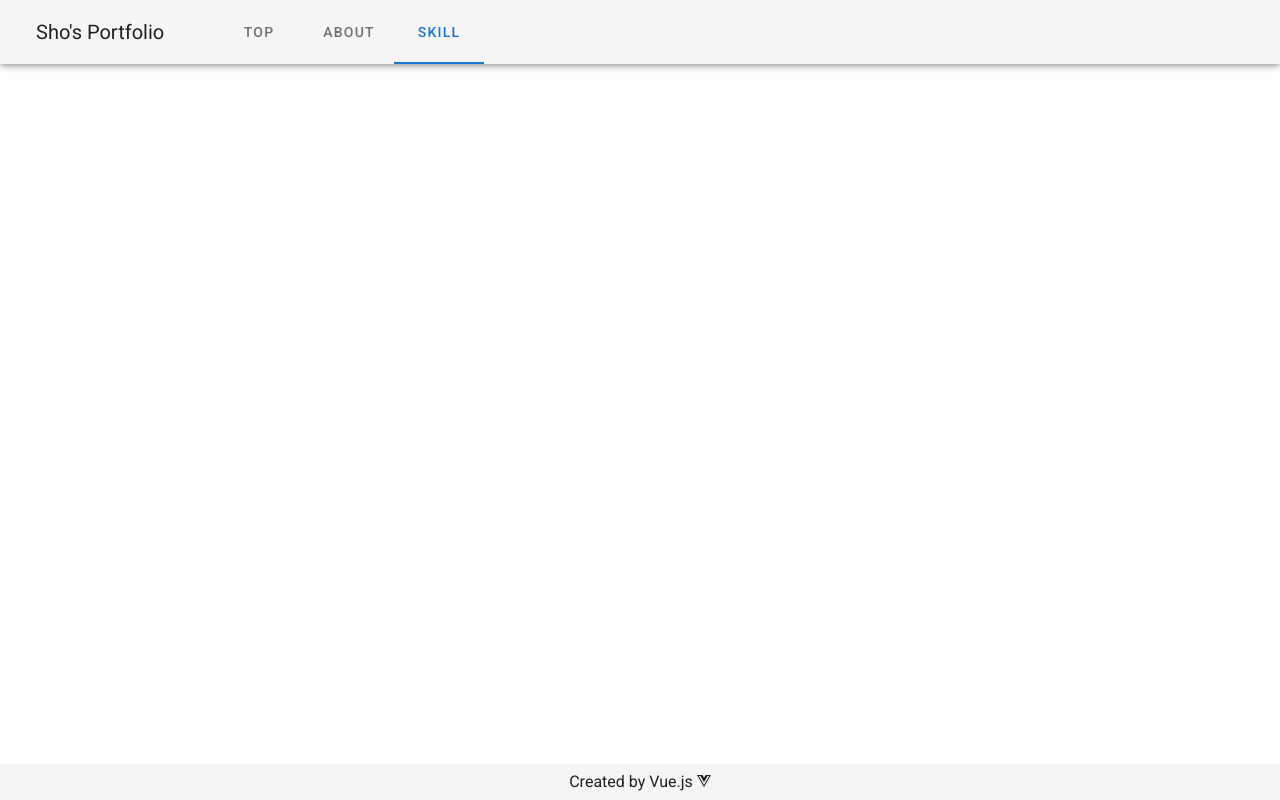
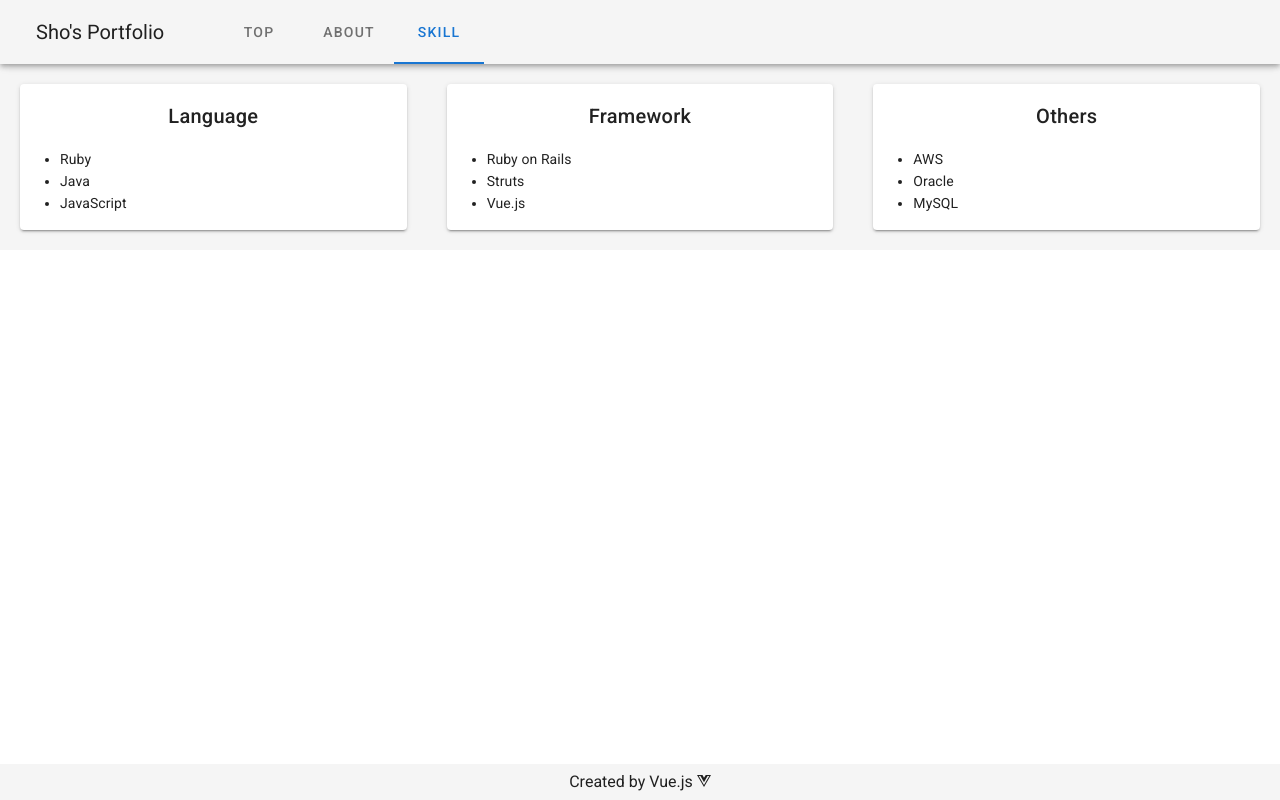
Before and after one commit to hamadash/portfolio_vue, a Vue app: page /skill in a window 1280 px wide. Built offline with nearby package versions, Linux system fonts and the light colour scheme.

Commit message:
[add]スキル一覧の作成

```diff
--- a/src/views/Skill.vue
+++ b/src/views/Skill.vue
@@ -1,5 +1,52 @@
 <template>
-  <div></div>
+  <section>
+    <v-container fluid fill-height>
+      <v-row class="grey lighten-4" justify="center" align-content="center">
+        <v-col>
+          <v-card class="lighten-3 ma-2">
+            <v-card-title class="justify-center">Language</v-card-title>
+            <v-card-text>
+              <div class="text--primary">
+                <ul>
+                  <li>Ruby</li>
+                  <li>Java</li>
+                  <li>JavaScript</li>
+                </ul>
+              </div>
+            </v-card-text>
+          </v-card>
+        </v-col>
+        <v-col>
+          <v-card class="lighten-3 ma-2">
+            <v-card-title class="justify-center">Framework</v-card-title>
+            <v-card-text>
+              <div class="text--primary">
+                <ul>
+                  <li>Ruby on Rails</li>
+                  <li>Struts</li>
+                  <li>Vue.js</li>
+                </ul>
+              </div>
+            </v-card-text>
+          </v-card>
+        </v-col>
+        <v-col>
+          <v-card class="lighten-3 ma-2">
+            <v-card-title class="justify-center">Others</v-card-title>
+            <v-card-text>
+              <div class="text--primary">
+                <ul>
+                  <li>AWS</li>
+                  <li>Oracle</li>
+                  <li>MySQL</li>
+                </ul>
+              </div>
+            </v-card-text>
+          </v-card>
+        </v-col>
+      </v-row>
+    </v-container>
+  </section>
 </template>
 
 <script>
```
